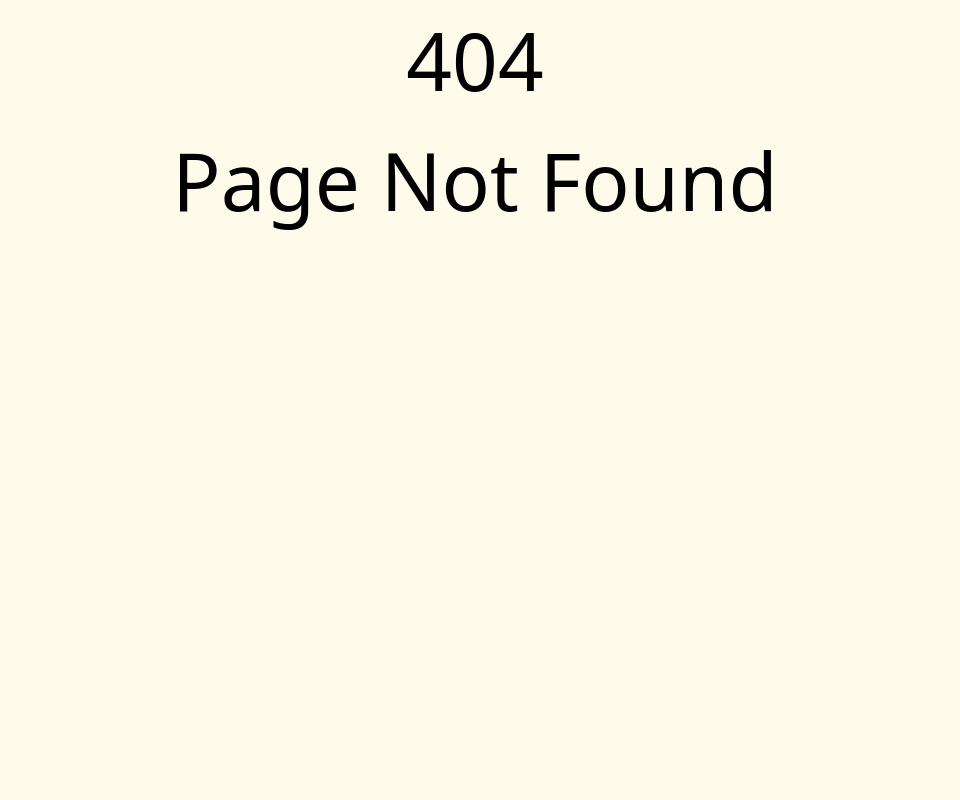
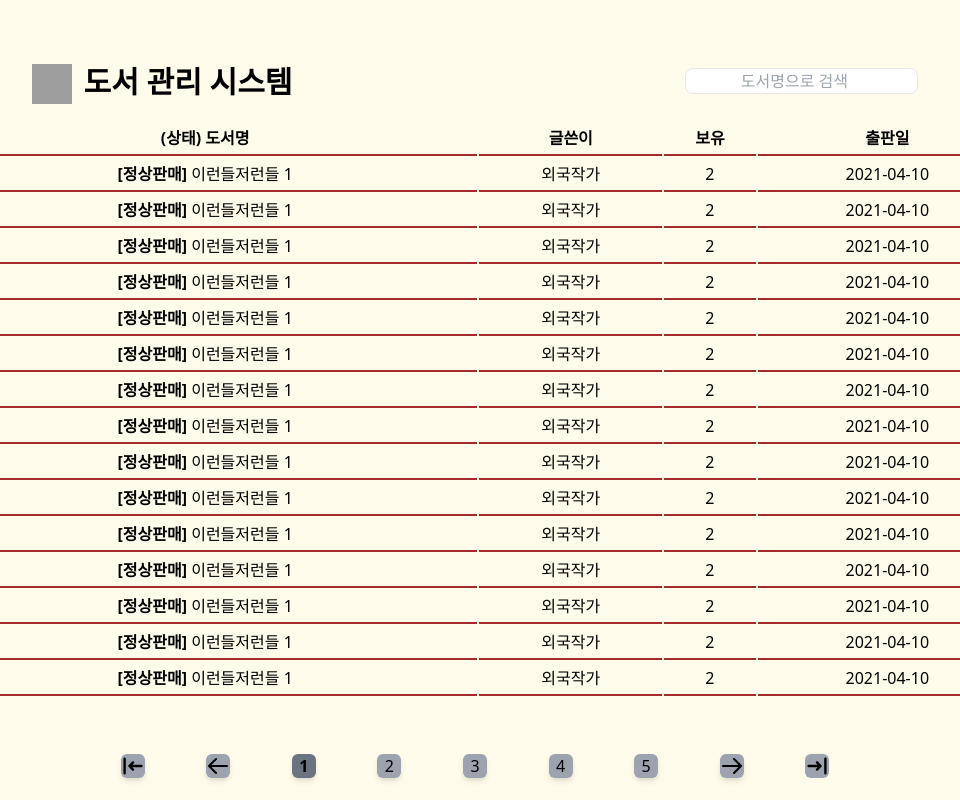
Before and after one commit to annyhpk/Book-Manager-React, a React (Create React App) app: page /#/books/1 in a window 1280 px wide. Before the commit this address had no page. Shown: the whole page, without its empty margins (165-1125 px from the left). Built offline with nearby package versions, Linux system fonts and the light colour scheme; grey boxes are pictures that could not be loaded.

Commit message:
git page

```diff
--- a/src/layout/App/index.tsx
+++ b/src/layout/App/index.tsx
@@ -9,9 +9,9 @@ const BookInfoPage = loadable(() => import('../../page/BookInfoPage'));
 const App: FC = () => {
   return (
     <Switch>
-      <Redirect exact path="/build" to="/build/books/1" />
-      <Route path="/build/books/:page" component={MainPage} />
-      <Route path="/build/book/:post/:isbn" component={BookInfoPage} />
+      <Redirect exact path="/" to="/books/1" />
+      <Route path="/books/:page" component={MainPage} />
+      <Route path="/book/:post/:isbn" component={BookInfoPage} />
       <Route component={NotFound} />
     </Switch>
   );
```
Also changed, not shown: 6 other files (tests, documents, lock files or other folders).
